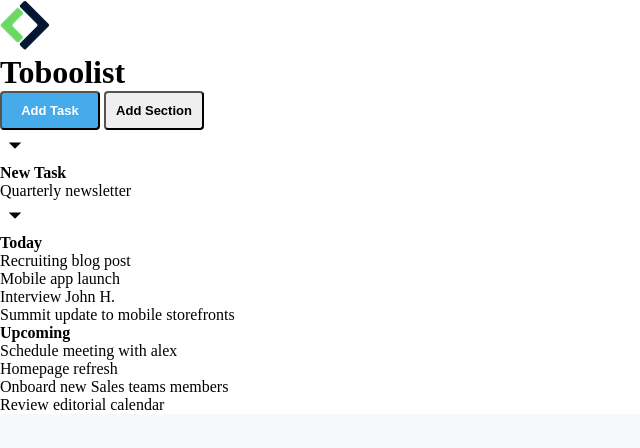
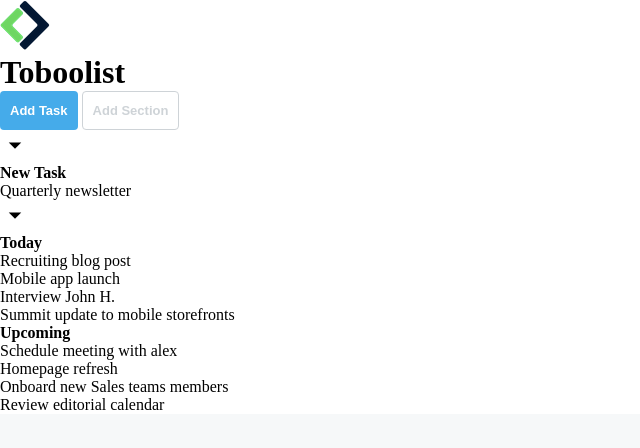
Before and after one commit to burillu/html-css-toboolist, a plain HTML site: page index.html in a window 1280 px wide. Shown: the whole page, without its empty margins (0-640 px from the left). Drawn offline with Linux system fonts and the light colour scheme.

Commit message:
buttons completed

```diff
--- a/css/style.css
+++ b/css/style.css
@@ -22,17 +22,29 @@ body{
 header, main div{
     background-color: white;
 }
+
 button{
+    border: none;
+    padding: 10px;
+    text-align: center;
+    text-decoration: none;
+    display: inline-block;
     border-radius: 4px;
     font-size: small;
     font-weight: bold;
-    width: 100px;
+    width: auto;
     height: 3em;
 }
 button.blue{
     background-color: #45ABEA;
     color: white;
+    }
+button.grey{
+    background-color: white;
+    color: #CED3D7;
+    border: 1px solid #CED3D7;
 }
+
 .triangle{
     width: 30px;
 
--- a/index.html
+++ b/index.html
@@ -27,7 +27,8 @@ Pushate in Github utilizzando VS code e stando attenti, quando create la repo, d
     <main>
         <!-- testata con bottoni add -->
         <div>
-            <button class="blue">Add Task</button> <button>Add Section</button>
+            <button class="blue">Add Task</button>
+            <button class="grey">Add Section</button>
         </div>
         <!-- parte bottom con liste -->
         <div>
```
